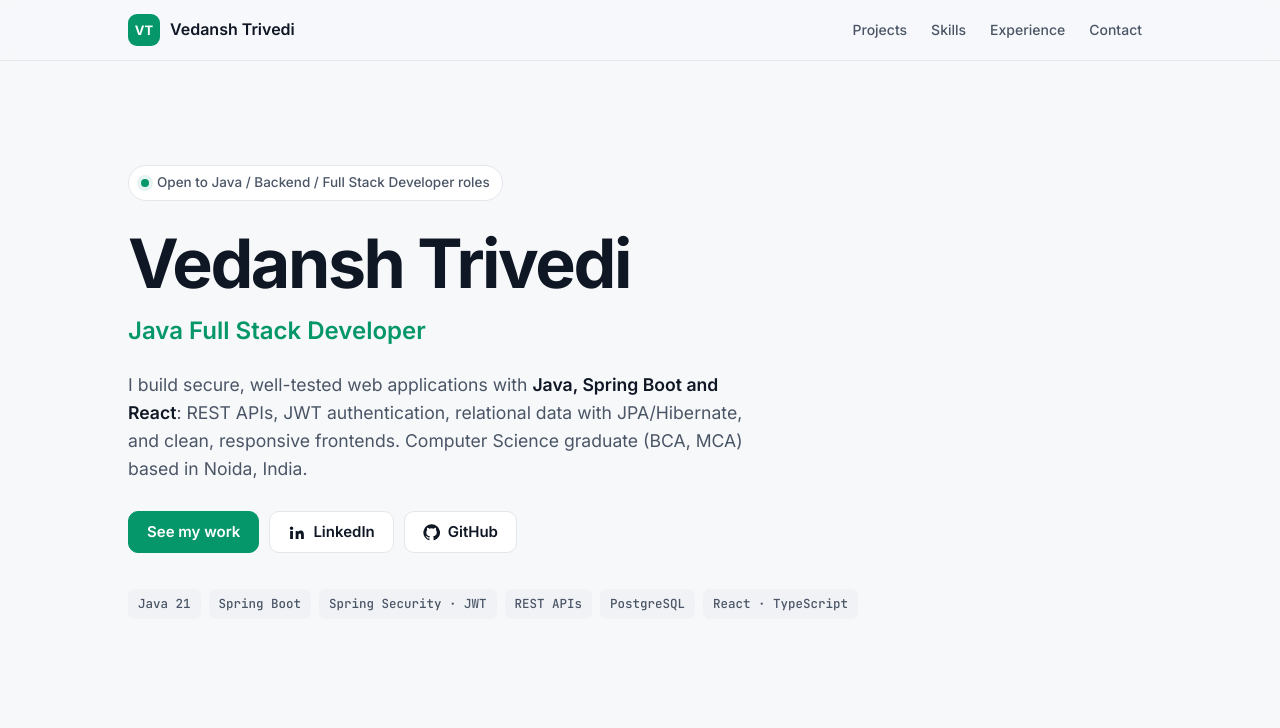
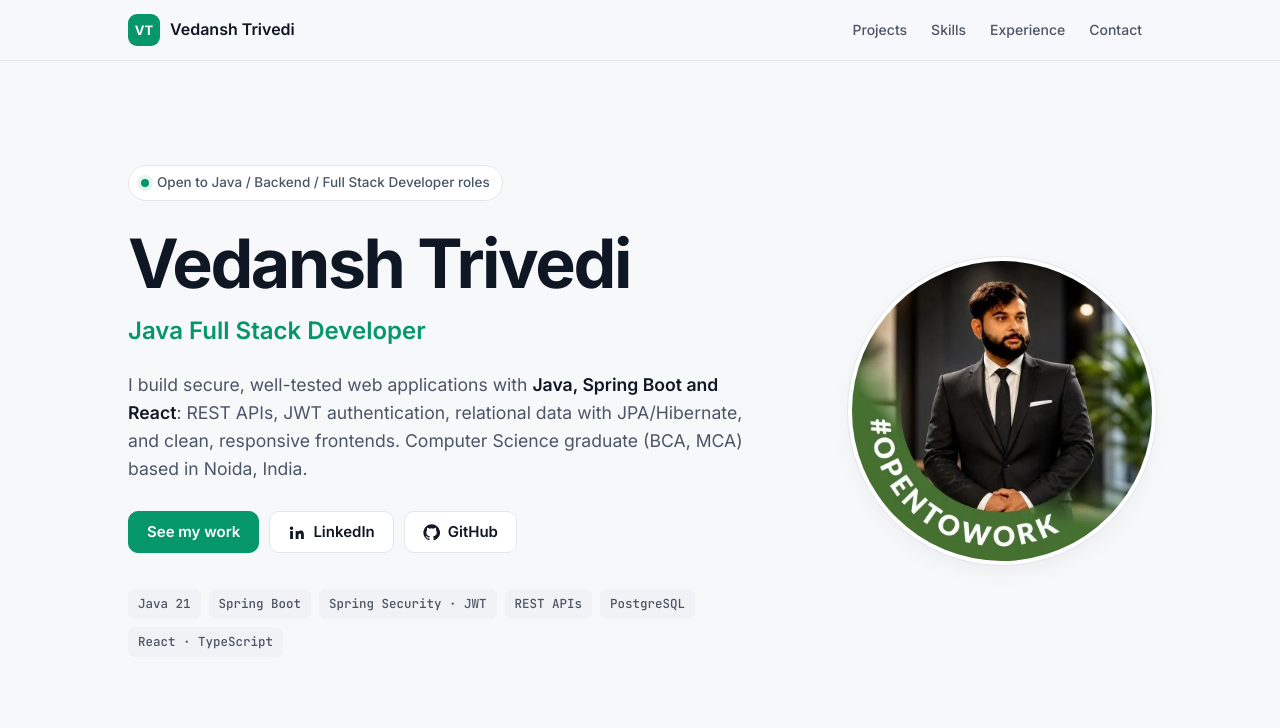
Before and after one commit to vedansh1233/vedansh1233.github.io, a plain HTML site: page index.html in a window 1280 px wide. Shown: the top 728 px of the page. Drawn offline with Linux system fonts and the light colour scheme.

Commit message:
Add profile photo to the hero
Portrait beside the intro on desktop, above it on mobile; also used as
the og:image for link previews.

Co-Authored-By: Claude Opus 5.5 <noreply@anthropic.com>

```diff
--- a/index.html
+++ b/index.html
@@ -15,6 +15,8 @@
     />
     <meta property="og:type" content="website" />
     <meta property="og:url" content="https://vedansh1233.github.io/" />
+    <meta property="og:image" content="https://vedansh1233.github.io/assets/vedansh.jpg" />
+    <meta name="twitter:card" content="summary" />
     <meta name="theme-color" content="#0b0f17" media="(prefers-color-scheme: dark)" />
     <meta name="theme-color" content="#f7f8fa" media="(prefers-color-scheme: light)" />
     <link rel="icon" href="favicon.svg" type="image/svg+xml" />
@@ -47,6 +49,14 @@
     <main id="main">
       <!-- Hero -->
       <section class="hero wrap" id="top">
+        <img
+          class="portrait"
+          src="assets/vedansh.webp"
+          width="400"
+          height="400"
+          alt="Portrait of Vedansh Trivedi in a dark suit, with a LinkedIn #OpenToWork frame"
+        />
+        <div class="hero-text">
         <p class="status"><span class="dot" aria-hidden="true"></span> Open to Java / Backend / Full Stack Developer roles</p>
         <h1>Vedansh Trivedi</h1>
         <p class="role">Java Full Stack Developer</p>
@@ -74,6 +84,7 @@
           <li>PostgreSQL</li>
           <li>React · TypeScript</li>
         </ul>
+        </div>
       </section>
 
       <!-- Featured project -->
--- a/styles.css
+++ b/styles.css
@@ -209,9 +209,27 @@ h4 {
   padding-bottom: 40px;
 }
 
+.portrait {
+  width: 132px;
+  height: 132px;
+  border-radius: 50%;
+  margin-bottom: 24px;
+  box-shadow: 0 0 0 4px var(--surface), 0 0 0 5px var(--border), var(--shadow);
+}
+
 @media (min-width: 900px) {
   .hero {
     padding-top: 104px;
+    display: grid;
+    grid-template-columns: 1fr auto;
+    align-items: center;
+    gap: 56px;
+  }
+  .portrait {
+    order: 2;
+    width: 300px;
+    height: 300px;
+    margin-bottom: 0;
   }
 }
 
```
Also changed, not shown: assets/vedansh.jpg (added), assets/vedansh.webp (added).
